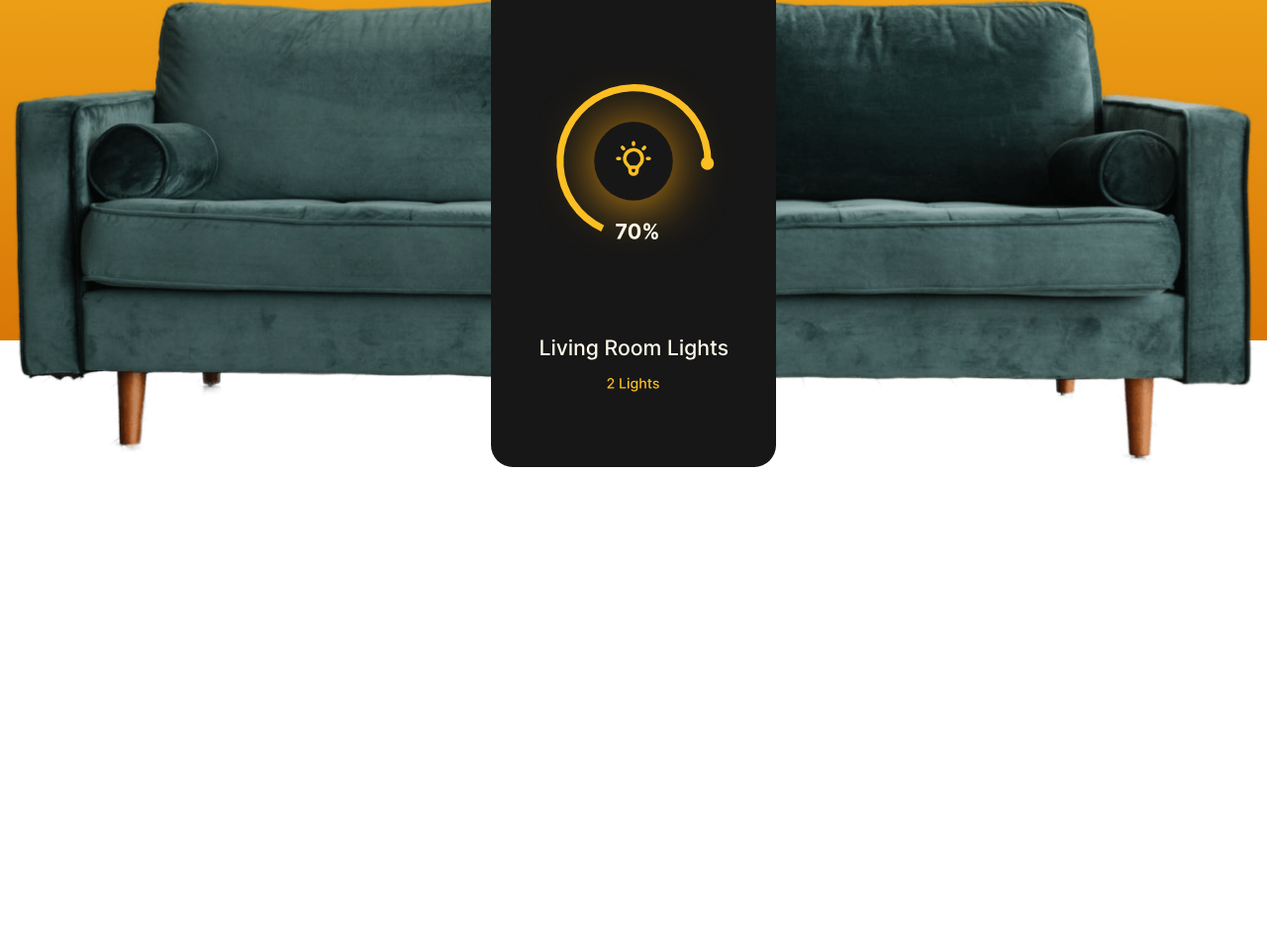
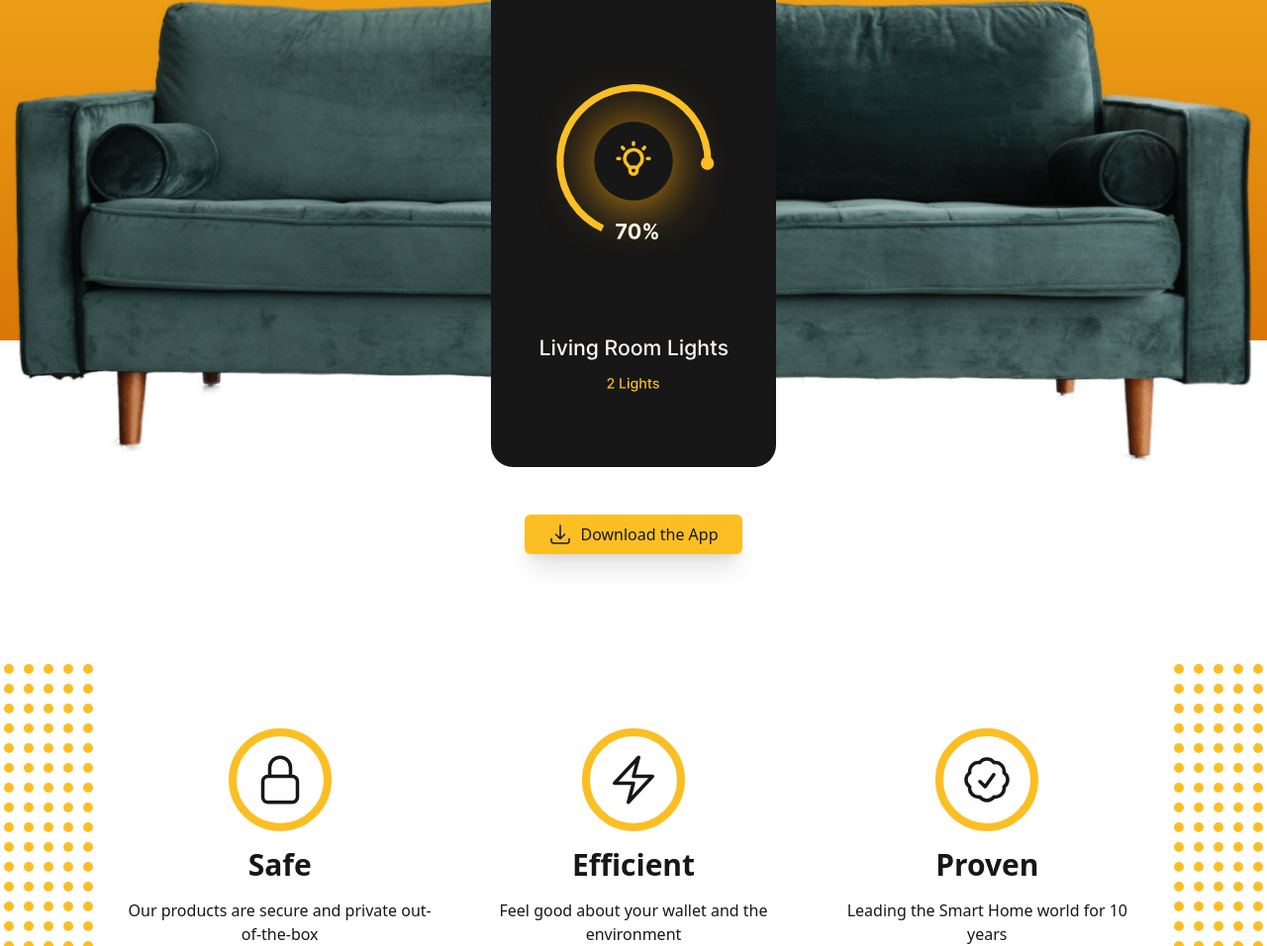
Before and after one commit to marcandreuf/tailwind-katas, a website built with Vite: page landing-page/index.html in a window 1280 px wide. Shown: the part 412-1368 px from the top of the page at 99% size. Before the commit the page ends 884 px from the top, so only its background shows below. Built offline with nearby package versions, Linux system fonts and the light colour scheme.

Commit message:
implemented the cards section

```diff
--- a/landing-page/index.html
+++ b/landing-page/index.html
@@ -79,7 +79,7 @@
         lg:shadow-none
         lg:justify-between
         lg:w-full
-
+        z-40
       ">
         <a href="/" role="menuitem" class="
           p-1
@@ -178,6 +178,128 @@
         " alt="app">
       </div>
     </header>
+    <main class="
+    grid
+    gap-12
+    sm:gap-16
+    md:gap-24
+    lg:gap-32
+    px-8
+    overflow-hidden
+    ">
+    <a href="#" class="p-2
+      px-6
+      bg-amber-400
+      dark:text-neutral-900
+      mx-auto
+      my-12
+      flex
+      gap-2
+      shadow-xl
+      hover:shadow-none
+      transition-shadow
+      focus:outline-none
+      focus-visible:ring-4
+      ring-neutral-900
+      rounded-md
+      ring-offset-4
+      ring-offset-white
+      dark:ring-amber-400
+      dark:ring-offset-neutral-800
+    ">
+      <svg xmlns="http://www.w3.org/2000/svg" fill="none" viewBox="0 0 24 24" stroke-width="1.5" stroke="currentColor" class="size-6">
+        <path stroke-linecap="round" stroke-linejoin="round" d="M3 16.5v2.25A2.25 2.25 0 0 0 5.25 21h13.5A2.25 2.25 0 0 0 21 18.75V16.5M16.5 12 12 16.5m0 0L7.5 12m4.5 4.5V3" />
+      </svg>
+      <span>Download the App</span>
+    </a>
+    <section class="relative" aria-labelledby="qualities">
+      <img src="./assets/dots.svg" alt="dots" aria-hidden="true" class="
+      hidden
+      lg:block
+      absolute
+      top-1/2
+      -translate-y-1/2
+      -left-24
+      xl:-left-7">
+      <img src="./assets/dots.svg" alt="dots" aria-hidden="true" class="
+      hidden
+      lg:block
+      absolute
+      top-1/2
+      -translate-y-1/2
+      -right-24
+      xl:-right-7">
+      <h2 id="qualities" class="sr-only">Our Qualities</h2>
+      <div class="container
+      mx-auto
+      max-w-5xl
+      flex
+      gap-12
+      flex-wrap
+      items-start
+      justify-center
+      md:justify-between
+      dark:text-neutral-300
+      ">
+        <div class="grid
+        gap-4
+        justify-items-center
+        text-center
+        md:flex-1
+        ">
+          <div class="rounded-full
+          border-8
+          border-amber-400
+          p-4
+          ">
+            <svg xmlns="http://www.w3.org/2000/svg" fill="none" viewBox="0 0 24 24" stroke-width="1.5" stroke="currentColor" class="size-14">
+              <path stroke-linecap="round" stroke-linejoin="round" d="M16.5 10.5V6.75a4.5 4.5 0 1 0-9 0v3.75m-.75 11.25h10.5a2.25 2.25 0 0 0 2.25-2.25v-6.75a2.25 2.25 0 0 0-2.25-2.25H6.75a2.25 2.25 0 0 0-2.25 2.25v6.75a2.25 2.25 0 0 0 2.25 2.25Z" />
+            </svg>
+          </div>
+          <h3 class="text-3xl font-bold">Safe</h3>
+          <p>Our products are secure and private out-of-the-box</p>
+        </div>
+
+        <div class="grid
+        gap-4
+        justify-items-center
+        text-center
+        md:flex-1
+        ">
+          <div class="rounded-full
+          border-8
+          border-amber-400
+          p-4
+          ">
+          <svg xmlns="http://www.w3.org/2000/svg" fill="none" viewBox="0 0 24 24" stroke-width="1.5" stroke="currentColor" class="size-14">
+            <path stroke-linecap="round" stroke-linejoin="round" d="m3.75 13.5 10.5-11.25L12 10.5h8.25L9.75 21.75 12 13.5H3.75Z" />
+          </svg>
+          </div>
+          <h3 class="text-3xl font-bold">Efficient</h3>
+          <p>Feel good about your wallet and the environment</p>
+        </div>
+
+        <div class="grid
+        gap-4
+        justify-items-center
+        text-center
+        md:flex-1
+        ">
+          <div class="rounded-full
+          border-8
+          border-amber-400
+          p-4
+          ">
+          <svg xmlns="http://www.w3.org/2000/svg" fill="none" viewBox="0 0 24 24" stroke-width="1.5" stroke="currentColor" class="size-14">
+            <path stroke-linecap="round" stroke-linejoin="round" d="M9 12.75 11.25 15 15 9.75M21 12c0 1.268-.63 2.39-1.593 3.068a3.745 3.745 0 0 1-1.043 3.296 3.745 3.745 0 0 1-3.296 1.043A3.745 3.745 0 0 1 12 21c-1.268 0-2.39-.63-3.068-1.593a3.746 3.746 0 0 1-3.296-1.043 3.745 3.745 0 0 1-1.043-3.296A3.745 3.745 0 0 1 3 12c0-1.268.63-2.39 1.593-3.068a3.745 3.745 0 0 1 1.043-3.296 3.746 3.746 0 0 1 3.296-1.043A3.746 3.746 0 0 1 12 3c1.268 0 2.39.63 3.068 1.593a3.746 3.746 0 0 1 3.296 1.043 3.746 3.746 0 0 1 1.043 3.296A3.745 3.745 0 0 1 21 12Z" />
+          </svg>
+          </div>
+          <h3 class="text-3xl font-bold">Proven</h3>
+          <p>Leading the Smart Home world for 10 years</p>
+        </div>
+      </div>
+    </section>
+    </main>
     <script type="module" src="/main.js"></script>
   </body>
 </html>
```
